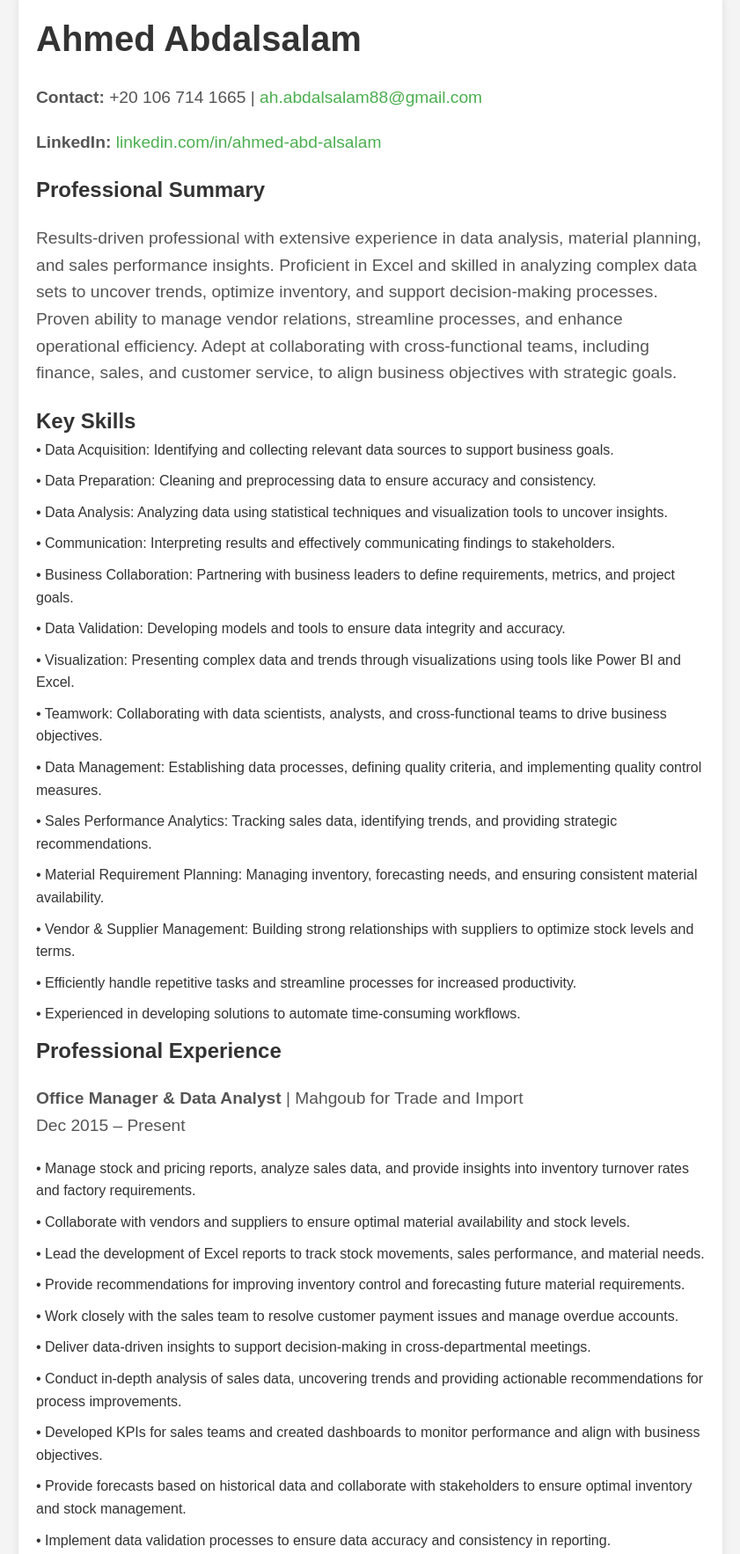
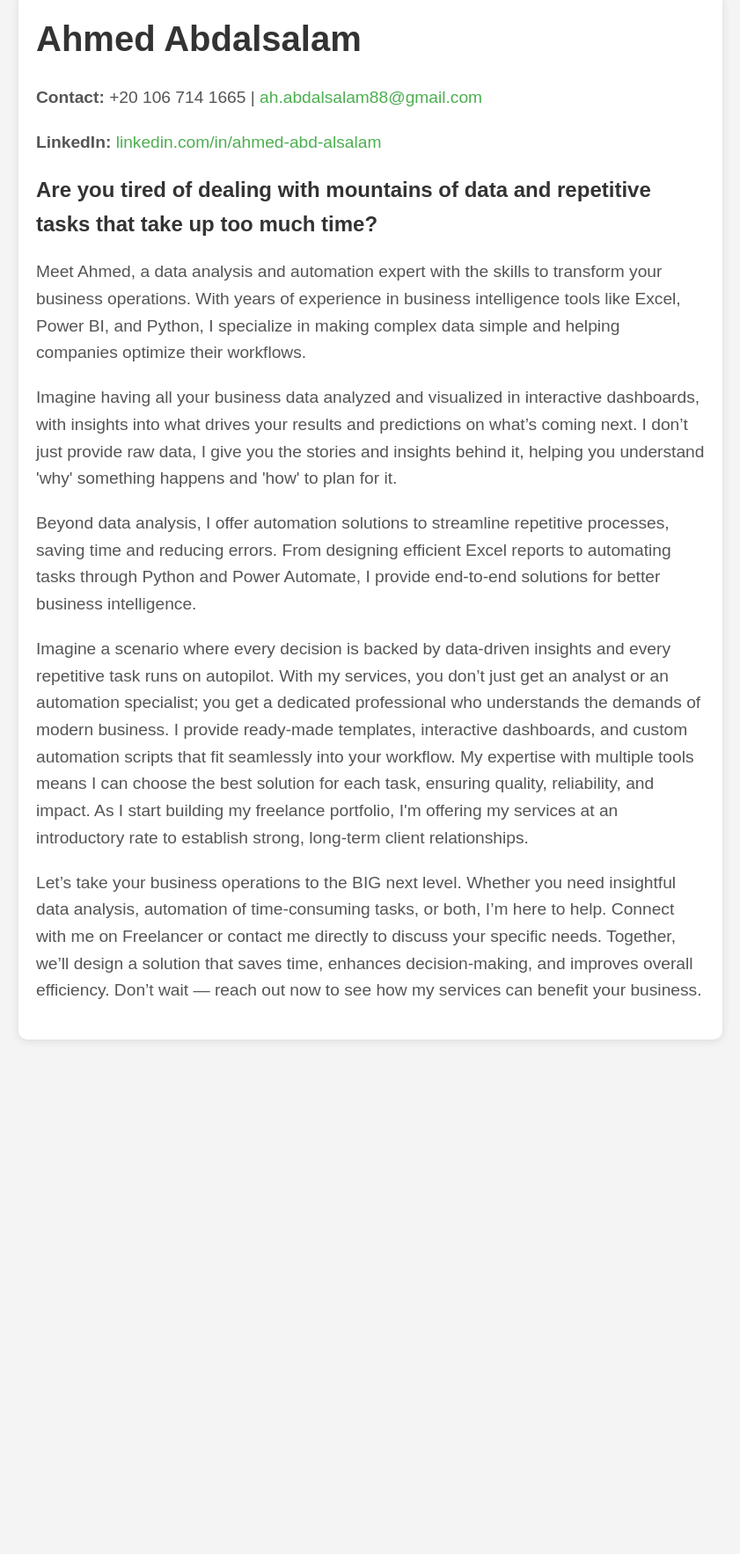
Before and after one commit to AhmedAbdalsalam/Analyze-with-Ahmed, a plain HTML site: page index.html in a window 1280 px wide. Shown: the part 48-1815 px from the top of the page at 88% size, without its empty margins (219-1060 px from the left). After the commit the page ends 1270 px from the top, so only its background shows below. Drawn offline with Linux system fonts and the light colour scheme.

Commit message:
Update index.html

```diff
--- a/index.html
+++ b/index.html
@@ -4,7 +4,7 @@
     <link rel="stylesheet" href="style.css">
     <meta charset="UTF-8">
     <meta name="viewport" content="width=device-width, initial-scale=1.0">
-    <title>Ahmed Abdalsalam's Resume</title>
+    <title>Ahmed Abdalsalam</title>
     <style>
         body {
             font-family: Arial, sans-serif;
@@ -37,68 +37,44 @@
         <p><strong>Contact:</strong> +20 106 714 1665 | <a href="mailto:ah.abdalsalam88@gmail.com">ah.abdalsalam88@gmail.com</a></p>
         <p><strong>LinkedIn:</strong> <a href="https://www.linkedin.com/in/ahmed-abd-alsalam/">linkedin.com/in/ahmed-abd-alsalam</a></p>
 
-        <h2>Professional Summary</h2>
-        <p>Results-driven professional with extensive experience in data analysis, material planning, and sales performance insights. Proficient in Excel and skilled in analyzing complex data sets to uncover trends, optimize inventory, and support decision-making processes. Proven ability to manage vendor relations, streamline processes, and enhance operational efficiency. Adept at collaborating with cross-functional teams, including finance, sales, and customer service, to align business objectives with strategic goals.</p>
+        <h2>Are you tired of dealing with mountains of data and repetitive tasks that take up too much time?</h2>
+        <p>Meet Ahmed, a data analysis and automation expert with the skills to transform your
+            business operations. With years of experience in business intelligence tools like Excel,
+            Power BI, and Python, I specialize in making complex data simple and helping
+            companies optimize their workflows.
+        </p>
 
-        <h2>Key Skills</h2>
-        <ul>
-            <li>•	Data Acquisition: Identifying and collecting relevant data sources to support business goals.</li>
-            <li>•	Data Preparation: Cleaning and preprocessing data to ensure accuracy and consistency.</li>
-            <li>•	Data Analysis: Analyzing data using statistical techniques and visualization tools to uncover insights.</li>
-            <li>•	Communication: Interpreting results and effectively communicating findings to stakeholders.</li>
-            <li>•	Business Collaboration: Partnering with business leaders to define requirements, metrics, and project goals.</li>
-            <li>•	Data Validation: Developing models and tools to ensure data integrity and accuracy.</li>
-            <li>•	Visualization: Presenting complex data and trends through visualizations using tools like Power BI and Excel.</li>
-            <li>•	Teamwork: Collaborating with data scientists, analysts, and cross-functional teams to drive business objectives.</li>
-            <li>•	Data Management: Establishing data processes, defining quality criteria, and implementing quality control measures.</li>
-            <li>•	Sales Performance Analytics: Tracking sales data, identifying trends, and providing strategic recommendations.</li>
-            <li>•	Material Requirement Planning: Managing inventory, forecasting needs, and ensuring consistent material availability.</li>
-            <li>•	Vendor & Supplier Management: Building strong relationships with suppliers to optimize stock levels and terms.</li>
-            <li>•	Efficiently handle repetitive tasks and streamline processes for increased productivity.</li>
-            <li>•	Experienced in developing solutions to automate time-consuming workflows.</li>
+        <p>Imagine having all your business data analyzed and visualized in interactive dashboards,
+            with insights into what drives your results and predictions on what’s coming next. I don’t
+            just provide raw data, I give you the stories and insights behind it, helping you
+            understand 'why' something happens and 'how' to plan for it.
+        </p>
 
+        <p>Beyond data analysis, I offer automation solutions to streamline repetitive processes,
+            saving time and reducing errors. From designing efficient Excel reports to automating
+            tasks through Python and Power Automate, I provide end-to-end solutions for better
+            business intelligence.
+        </p>
 
-        </ul>
+        <p>Imagine a scenario where every decision is backed by data-driven insights and every
+            repetitive task runs on autopilot. With my services, you don’t just get an analyst or an
+            automation specialist; you get a dedicated professional who understands the demands
+            of modern business. I provide ready-made templates, interactive dashboards, and
+            custom automation scripts that fit seamlessly into your workflow. My expertise with
+            multiple tools means I can choose the best solution for each task, ensuring quality,
+            reliability, and impact. As I start building my freelance portfolio, I'm offering my services
+            at an introductory rate to establish strong, long-term client relationships.
+        </p>
 
-        <h2>Professional Experience</h2>
-        <p><strong>Office Manager & Data Analyst</strong> | Mahgoub for Trade and Import<br>
-        Dec 2015 – Present</p>
-        <ul>
-            <li>•	Manage stock and pricing reports, analyze sales data, and provide insights into inventory turnover rates and factory requirements.</li>
-            <li>•	Collaborate with vendors and suppliers to ensure optimal material availability and stock levels.</li>
-            <li>•	Lead the development of Excel reports to track stock movements, sales performance, and material needs.</li>
-            <li>•	Provide recommendations for improving inventory control and forecasting future material requirements.</li>
-            <li>•	Work closely with the sales team to resolve customer payment issues and manage overdue accounts.</li>
-            <li>•	Deliver data-driven insights to support decision-making in cross-departmental meetings.</li>
-            <li>•	Conduct in-depth analysis of sales data, uncovering trends and providing actionable recommendations for process improvements.</li>
-            <li>•	Developed KPIs for sales teams and created dashboards to monitor performance and align with business objectives.</li>
-            <li>•	Provide forecasts based on historical data and collaborate with stakeholders to ensure optimal inventory and stock management.</li>
-            <li>•	Implement data validation processes to ensure data accuracy and consistency in reporting.</li>
-            <li>•	Present complex data findings using visualizations in Power BI to communicate insights effectively to stakeholders.</li>
-            <li>•	Assisted in managing client accounts, tracking sales transactions, and ensuring timely invoicing and payment collection.</li>
-            <li>•	Collaborated with the finance team to reconcile sales records and handle any discrepancies.</li>
-            <li>•	Contributed to the preparation of sales and financial reports, ensuring alignment with company goals.</li>
-        </ul>
-        <p><strong>Sales</strong> | Mahgoub for Trade and Import<br>
-        Mar 2012 – Nov 2015</p>
+        <p>Let’s take your business operations to the BIG next level. Whether you
+            need insightful data analysis, automation of time-consuming tasks, or
+            both, I’m here to help. Connect with me on Freelancer or contact me
+            directly to discuss your specific needs. Together, we’ll design a solution that
+            saves time, enhances decision-making, and improves overall efficiency.
+            Don’t wait — reach out now to see how my services can benefit your
+            business.
+        </p>
 
-        <h2>Education</h2>
-        <p>Bachelor's Degree, Commerce - Business Administration<br>Workers University Egypt | 2006 – 2009</p>
-
-        <h2>SKILLS</h2>
-         <ul>
-            <li>•	Microsoft Excel (Advanced - including Macros, Pivot Tables, Power Query, ETL)</li>
-            <li>•	Power BI</li>
-            <li>•	Power Automate</li>
-            <li>•	SQL</li>
-            <li>•	Python</li>
-            <li>•   SAP</li>
-            <li>•	Web Scraping</li>
-            <li>•	Data Automation</li>
-            <li>•	Strong team collaboration and independent working skills.</li>
-            <li>•	Quickly adaptable to new software and technologies.</li>
-
-         </ul>
 
     </div>
 </body>
```
